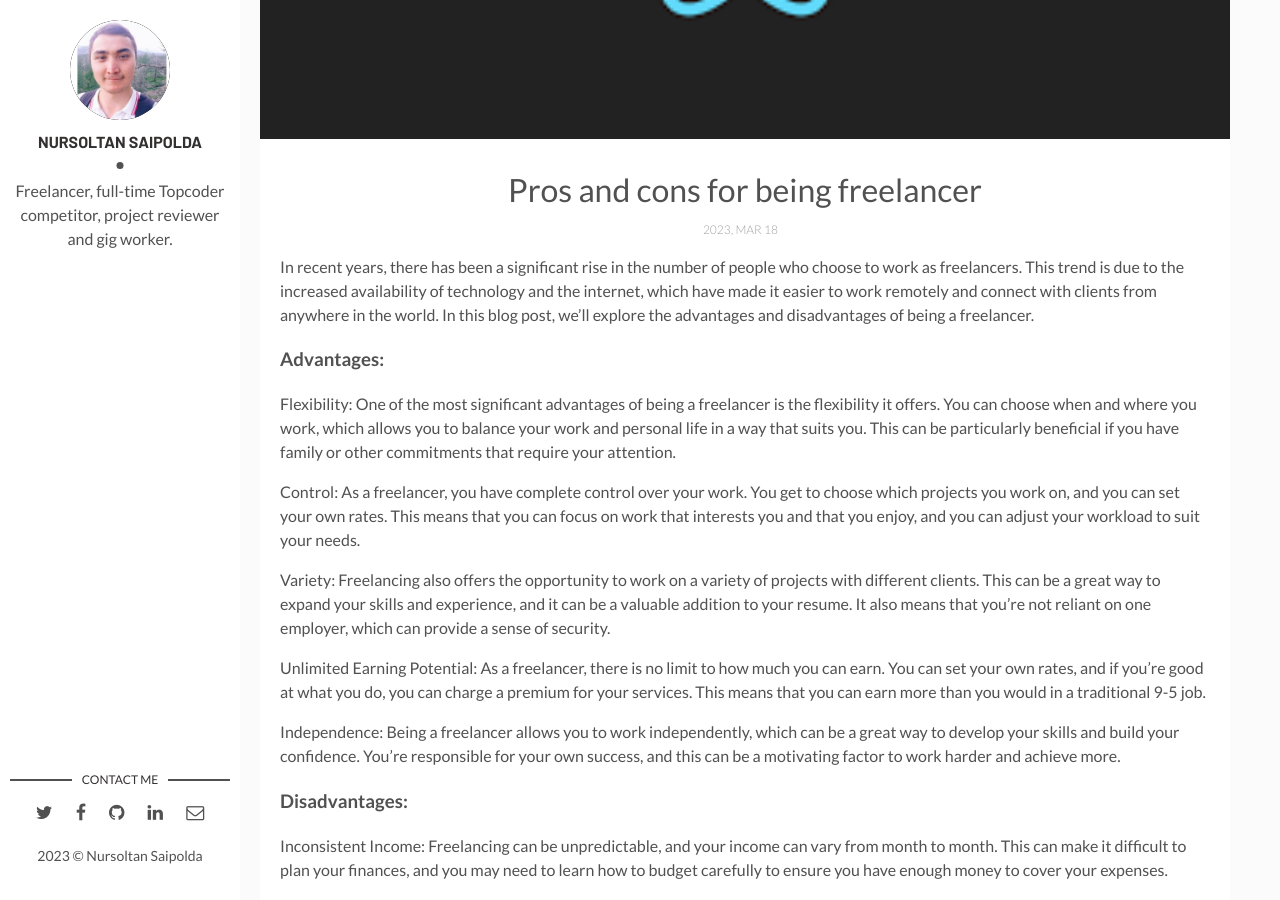
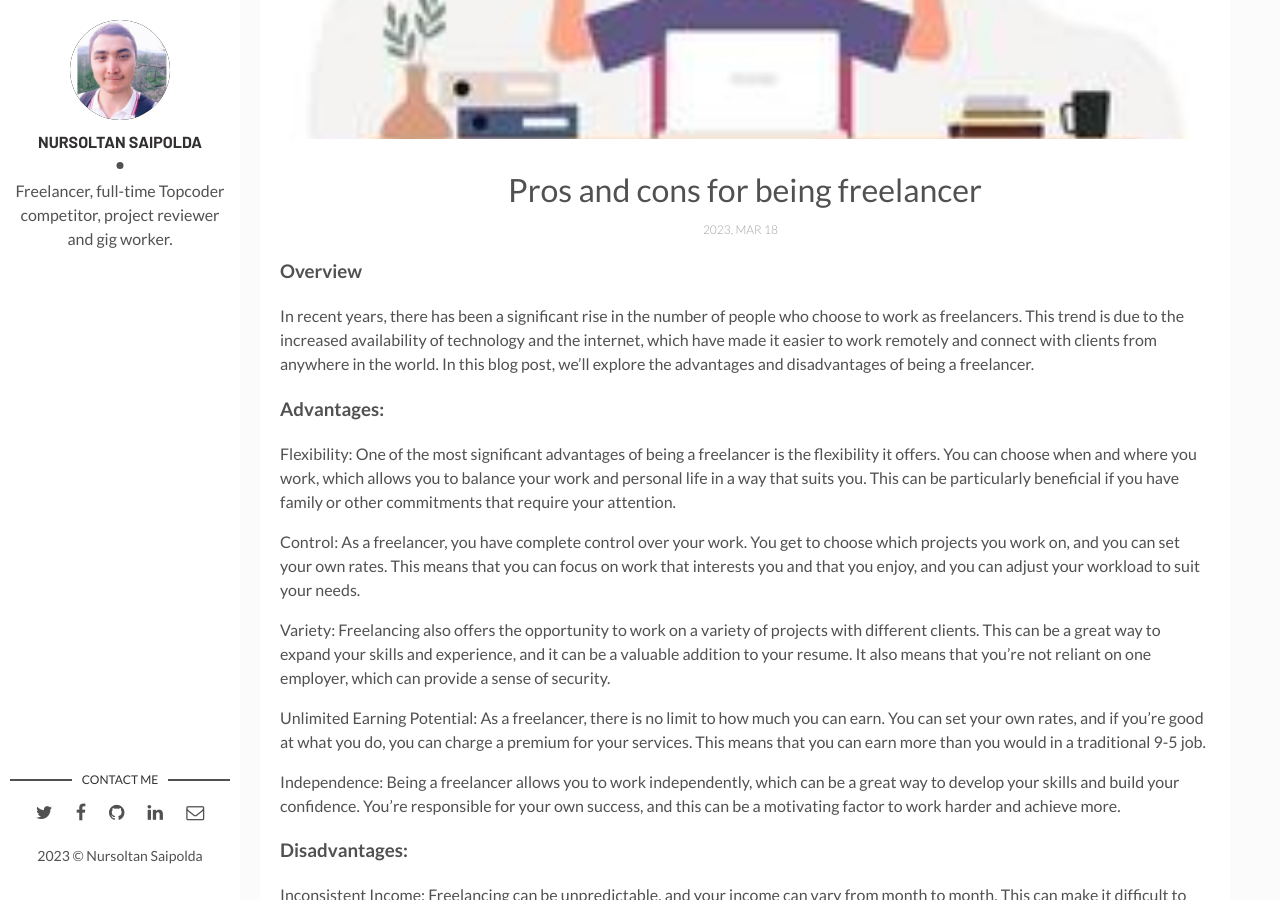
Before and after one commit to nursoltan-s/nursoltan.github.io, a Jekyll site: the page built from _posts/2023-03-18-being-a-freelancer.markdown, in a window 1280 px wide and 900 px high, scrolled down 381 px. Built offline with Jekyll 4.4.1, drawn with Linux system fonts in a browser that asks for light colours; comment, search, counter and statistics services are not loaded.

Commit message:
add image

```diff
--- a/_posts/2023-03-18-being-a-freelancer.markdown
+++ b/_posts/2023-03-18-being-a-freelancer.markdown
@@ -3,10 +3,12 @@ layout: post
 title: Pros and cons for being freelancer
 date: 2023-03-18 13:32:20 +0300
 description: You’ll find this post in your `_posts` directory. Go ahead and edit it and re-build the site to see your changes. # Add post description (optional)
-img: react-logo.png # Add image post (optional)
+img: freelancer.jpeg # Add image post (optional)
 fig-caption: # Add figcaption (optional)
 tags: [career, freelancing]
 ---
+
+### Overview
 
 In recent years, there has been a significant rise in the number of people who choose to work as freelancers. This trend is due to the increased availability of technology and the internet, which have made it easier to work remotely and connect with clients from anywhere in the world. In this blog post, we'll explore the advantages and disadvantages of being a freelancer.
 
```
Also changed, not shown: assets/img/freelancer.jpeg (added).
